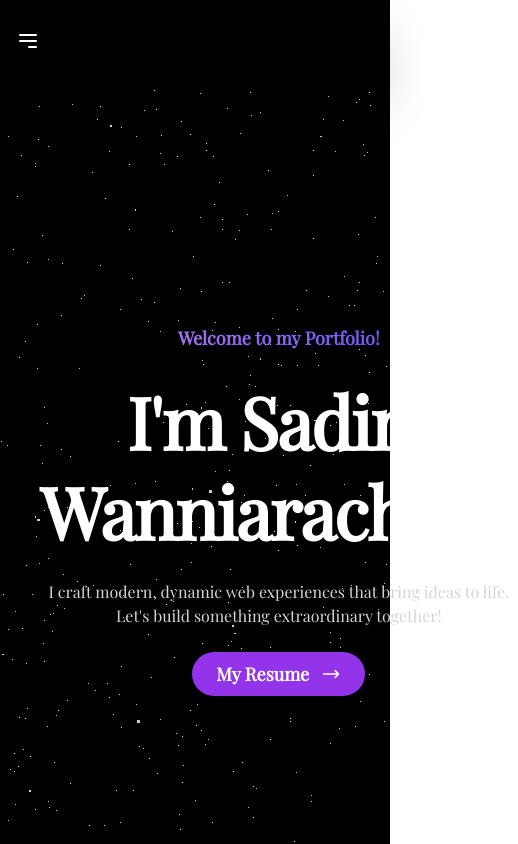
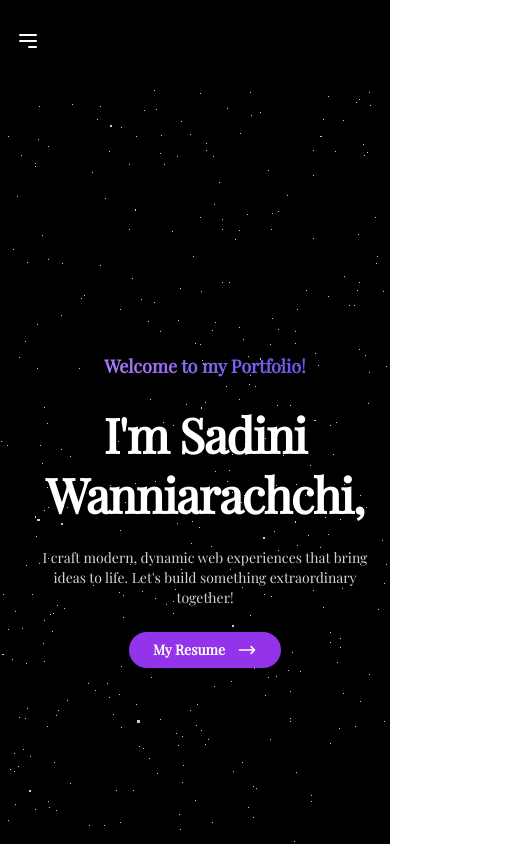
Before and after one commit to SadiniWanniarachchi/portfolio, a React (Vite) app: page / in a window 390 px wide. Shown: the top 844 px of the page, 518 px wide, since content can reach past the window. Built offline with nearby package versions, Linux system fonts and the light colour scheme.

Commit message:
make mobile responsive

```diff
--- a/src/Components/About.jsx
+++ b/src/Components/About.jsx
@@ -6,7 +6,7 @@ const About = () => {
       {/* NightSky Background */}
 
       {/* Content Section */}
-      <div className="relative z-10 bg-white/10 backdrop-blur-md p-8 rounded-2xl shadow-xl border border-white/20 max-w-5xl mx-auto mt-24">
+      <div className="relative z-10 bg-white/10 backdrop-blur-md p-8 rounded-2xl shadow-xl border border-white/20 max-w-5xl mx-auto mt-24 sm:p-6 md:p-10">
         <h2 className="text-4xl text-white text-center font-extrabold mb-12 mt-2 text-transparent bg-clip-text bg-gradient-to-r from-black to-[#310b58]">
           About Me
         </h2>
--- a/src/Components/Contact.jsx
+++ b/src/Components/Contact.jsx
@@ -20,7 +20,7 @@ const Contact = () => {
           href="https://www.linkedin.com/in/sadini-tharindi-wanniarachchi-3b0159258/"
           target="_blank"
           rel="noopener noreferrer"
-          className="flex items-center gap-4 bg-black/70 hover:bg-black/80 transition-all duration-300 p-4 rounded-lg shadow-md"
+          className="flex items-center gap-4 bg-black/70 hover:bg-black/80 transition-all duration-300 p-4 rounded-lg shadow-md w-full sm:w-auto"
         >
           <FaLinkedin size={30} className="text-blue-400" />
           <span className="text-lg">LinkedIn</span>
@@ -31,18 +31,17 @@ const Contact = () => {
           href="https://github.com/SadiniWanniarachchi"
           target="_blank"
           rel="noopener noreferrer"
-          className="flex items-center gap-4 bg-black/70 hover:bg-black/80 transition-all duration-300 p-4 rounded-lg shadow-md"
+          className="flex items-center gap-4 bg-black/70 hover:bg-black/80 transition-all duration-300 p-4 rounded-lg shadow-md w-full sm:w-auto"
         >
           <FaGithub size={30} className="text-gray-300" />
           <span className="text-lg">GitHub</span>
         </a>
 
-
       </div>
 
       {/* Footer Note */}
       <p className="mt-12 text-center text-white text-sm">
-        © {new Date().getFullYear()} Your Name. All rights reserved.
+        © {new Date().getFullYear()} Sadini Wanniaracchchi. All rights reserved.
       </p>
     </section>
   );
--- a/src/Components/Hero.jsx
+++ b/src/Components/Hero.jsx
@@ -4,29 +4,29 @@ import Img from "../assets/image.png";
 
 const Hero = () => {
   return (
-    <div className="relative w-full h-screen flex items-center font-serif justify-center bg-gradient-to-b from-black via-[#0f0e17] to-[#1a1a2e] text-white">
+    <div className="relative w-full h-screen flex flex-col md:flex-row items-center font-serif justify-center bg-gradient-to-b from-black via-[#0f0e17] to-[#1a1a2e] text-white">
       {/* Background Stars */}
       <NightSky />
 
       {/* Content Section */}
-      <div className="absolute top-1/2 left-10 md:left-16 lg:left-36 transform -translate-y-1/2 max-w-xl text-center md:text-left space-y-6">
+      <div className="absolute top-1/2 left-5 md:left-10 lg:left-36 transform -translate-y-1/2 max-w-lg md:max-w-xl text-center md:text-left space-y-6 px-4 md:px-0">
         <p className="text-lg md:text-xl font-semibold bg-gradient-to-r from-purple-400 to-indigo-600 text-transparent bg-clip-text">
           Welcome to my Portfolio!
         </p>
 
-        <h1 className="text-7xl md:text-6xl lg:text-7xl font-extrabold leading-tight tracking-tight text-white">
-          I'm <span className="text-white text-7xl">Sadini Wanniarachchi</span>,
+        <h1 className="text-5xl sm:text-6xl md:text-6xl lg:text-7xl font-extrabold leading-tight tracking-tight text-white">
+          I'm <span className="text-white">Sadini Wanniarachchi</span>,
         </h1>
 
-        <p className="text-gray-300 text-base md:text-xl">
+        <p className="text-gray-300 text-sm sm:text-base md:text-lg">
           I craft modern, dynamic web experiences that bring ideas to life. Let's build something extraordinary together!
         </p>
 
-        <div className="mt-16">
+        <div className="mt-8 sm:mt-10">
           <a
             href="Sadini_Wanniarachchi.pdf"
             download="Sadini_Wanniarachchi_Resume.pdf"
-            className="inline-flex items-center bg-purple-600 text-white px-6 py-2 rounded-full text-lg font-semibold shadow-lg transform hover:scale-105 transition-transform duration-300 ease-in-out"
+            className="inline-flex items-center bg-purple-600 text-white px-6 py-2 rounded-full text-sm sm:text-base font-semibold shadow-lg transform hover:scale-105 transition-transform duration-300 ease-in-out mx-auto md:mx-0"
           >
             My Resume
             <svg
@@ -48,11 +48,11 @@ const Hero = () => {
       </div>
 
       {/* Image Section */}
-      <div className="absolute top-1/2 right-10 md:right-16 lg:right-60 transform -translate-y-1/2 max-w-md hidden md:block">
+      <div className="absolute top-1/2 right-5 md:right-10 lg:right-60 transform -translate-y-1/2 max-w-[80%] sm:max-w-md hidden md:block">
         <img
           src={Img}
           alt="Profile Illustration"
-          className="w-full h-auto rounded-lg shadow-lg animate-float" // Add the animation class here
+          className="w-full h-auto rounded-lg shadow-lg animate-float"
         />
       </div>
     </div>
--- a/src/Components/Projects.jsx
+++ b/src/Components/Projects.jsx
@@ -1,4 +1,4 @@
-import React from 'react';
+import React from "react";
 import FlickImg from "../assets/flick.png";
 import CaffeenaImg from "../assets/cafeena.png";
 import HarvestBrewImg from "../assets/harvestbrew.png";
@@ -7,41 +7,43 @@ import FemmeFitImg from "../assets/femmefit.png";
 
 const projects = [
   {
-    name: 'FLICK',
+    name: "FLICK",
     img: FlickImg,
-    description: 'FLICK is a To-Do List app built using Kotlin and Room DB, featuring task management and reminder functions.'
+    description:
+      "FLICK is a To-Do List app built using Kotlin and Room DB, featuring task management and reminder functions.",
   },
   {
-    name: 'CAFFEENA',
+    name: "CAFFEENA",
     img: CaffeenaImg,
-    description: 'CAFFEENA is a coffee shop website developed using HTML, CSS, and JavaScript, offering a clean, modern UI.'
+    description:
+      "CAFFEENA is a coffee shop website developed using HTML, CSS, and JavaScript, offering a clean, modern UI.",
   },
   {
-    name: 'HARVESTBREW',
+    name: "HARVESTBREW",
     img: HarvestBrewImg,
-    description: 'HARVESTBREW is a website for a tea shop built with React and Tailwind CSS, focusing on user-friendly navigation and aesthetic design.'
+    description:
+      "HARVESTBREW is a website for a tea shop built with React and Tailwind CSS, focusing on user-friendly navigation and aesthetic design.",
   },
   {
-    name: 'SMOOTHIE',
+    name: "SMOOTHIE",
     img: SmoothieImg,
-    description: 'SMOOTHIE is a smoothie shop mobile app UI design using a light purple theme to attract users.'
+    description:
+      "SMOOTHIE is a smoothie shop mobile app UI design using a light purple theme to attract users.",
   },
   {
-    name: 'FEMMEFIT',
+    name: "FEMMEFIT",
     img: FemmeFitImg,
-    description: "FEMMEFIT is a modern trending women's fashion website built with React and Tailwind CSS."
-  }
+    description:
+      "FEMMEFIT is a modern trending women's fashion website built with React and Tailwind CSS.",
+  },
 ];
 
 const Projects = () => {
   return (
     <div id="projects" className="bg-black text-white pt-2 pb-20 px-5 font-serif">
-
       {/* Section Title */}
       <h2 className="text-center text-4xl font-extrabold mb-16">
-        <span className="relative inline-block">
-          My Projects
-        </span>
+        <span className="relative inline-block">My Projects</span>
       </h2>
 
       {/* Project Cards */}
@@ -58,7 +60,9 @@ const Projects = () => {
               className="w-full h-40 object-cover rounded-md mb-4"
             />
             {/* Project Name */}
-            <h3 className="text-2xl font-semibold mb-4 text-white">{project.name}</h3>
+            <h3 className="text-2xl font-semibold mb-4 text-white">
+              {project.name}
+            </h3>
             {/* Description */}
             <p className="text-gray-300 text-sm mb-3">{project.description}</p>
           </div>
--- a/src/Components/Skills.jsx
+++ b/src/Components/Skills.jsx
@@ -25,21 +25,30 @@ const skills = [
 const Skills = () => {
   return (
     <section id="skills" className="bg-black py-20 px-4 font-serif">
-      <h2 className="text-4xl font-bold text-center text-white mb-12">Skills</h2>
+      {/* Section Title */}
+      <h2 className="text-3xl sm:text-4xl font-bold text-center text-white mb-12">
+        Skills
+      </h2>
+
+      {/* Skills Grid */}
       <div className="grid grid-cols-1 sm:grid-cols-2 md:grid-cols-3 lg:grid-cols-4 gap-8 max-w-6xl mx-auto">
         {skills.map((skill, index) => (
           <div
             key={index}
-            className="relative group flex flex-col items-center justify-center bg-white/10 backdrop-blur-md border border-white/20 shadow-2xl rounded-2xl p-8 transition-transform duration-300 transform hover:-translate-y-2 hover:bg-white/20"
+            className="relative group flex flex-col items-center justify-center bg-white/10 backdrop-blur-md border border-white/20 shadow-2xl rounded-2xl p-6 sm:p-8 transition-transform duration-300 transform hover:-translate-y-2 hover:bg-white/20"
           >
-            <div className="text-6xl mb-4 group-hover:text-white">
+            {/* Skill Icon */}
+            <div className="text-5xl sm:text-6xl mb-4 group-hover:text-white">
               {skill.icon}
             </div>
-            <p className="text-lg font-bold text-white group-hover:text-gray-300">
+
+            {/* Skill Name */}
+            <p className="text-sm sm:text-lg font-bold text-white group-hover:text-gray-300">
               {skill.name}
             </p>
+
+            {/* Hover Overlay */}
             <div className="absolute inset-0 bg-purple-800 opacity-0 group-hover:opacity-10 rounded-2xl"></div>
-
           </div>
         ))}
       </div>
```
